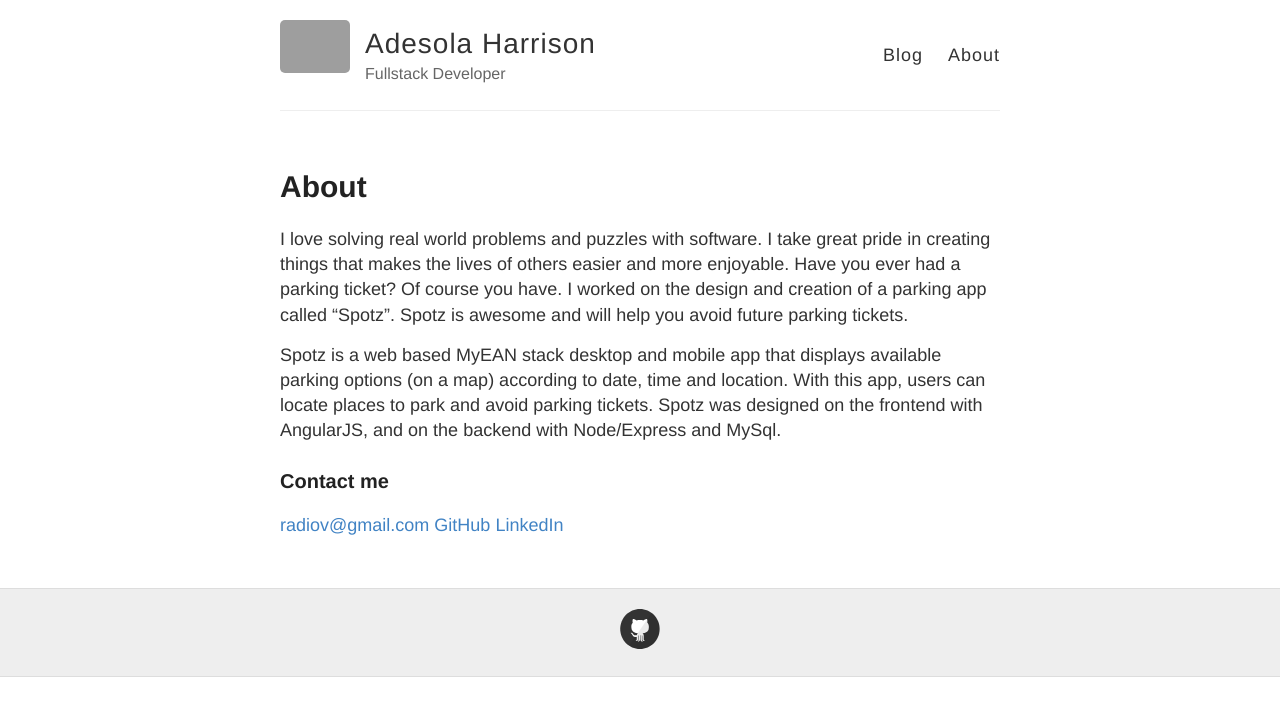
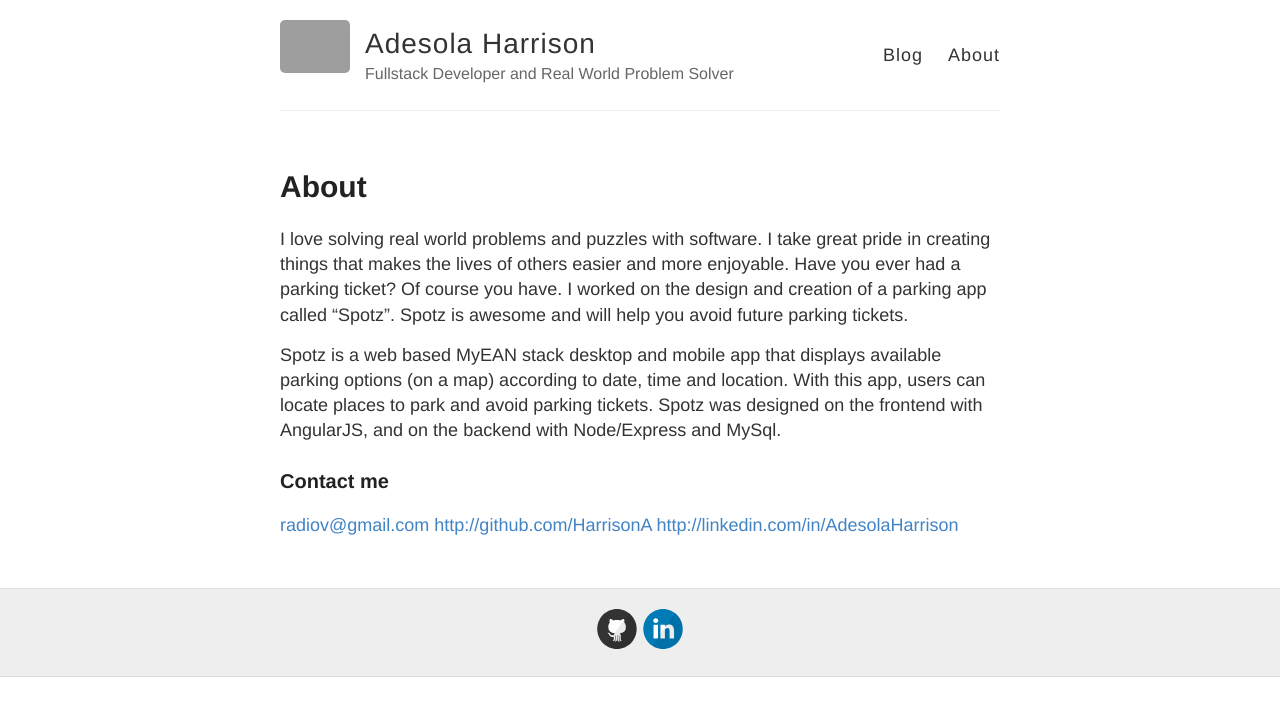
Before and after one commit to HarrisonA/HarrisonA.github.io, a Jekyll site: the page built from about.md, in a window 1280 px wide. Shown: the top 716 px of the page. Built offline with Jekyll 4.4.1, drawn with Linux system fonts in a browser that asks for light colours; Markdown is read by kramdown in place of the engine named in the settings; grey boxes are pictures that could not be loaded.

Commit message:
blog update

```diff
--- a/_config.yml
+++ b/_config.yml
@@ -6,7 +6,7 @@
 name: Adesola Harrison
 
 # Short bio or description (displayed in the header)
-description: Fullstack Developer
+description: Fullstack Developer and Real World Problem Solver
 
 # URL of your avatar or profile pic (you could use your GitHub profile pic)
 avatar: https://raw.githubusercontent.com/barryclark/jekyll-now/master/images/jekyll-logo.png
@@ -23,7 +23,7 @@ footer-links:
   flickr:
   github: HarrisonA
   instagram:
-  linkedin:
+  linkedin: AdesolaHarrison
   pinterest:
   rss: # just type anything here for a working RSS icon, make sure you set the "url" above!
   twitter:
```
Also changed, not shown: about.md (+2 -2 lines), _posts/2015-12-20.md (renamed from _posts/1stPost.md).
